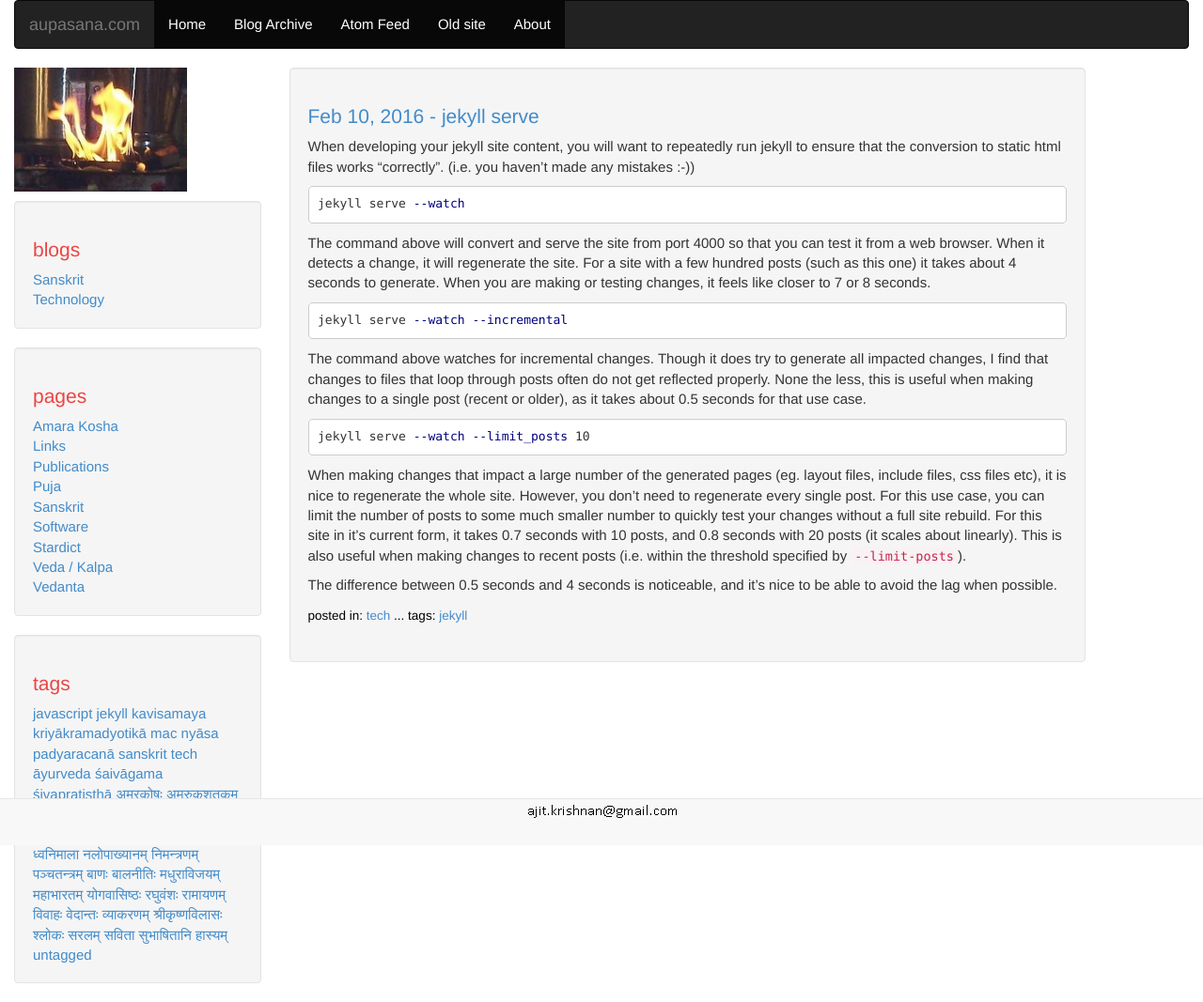
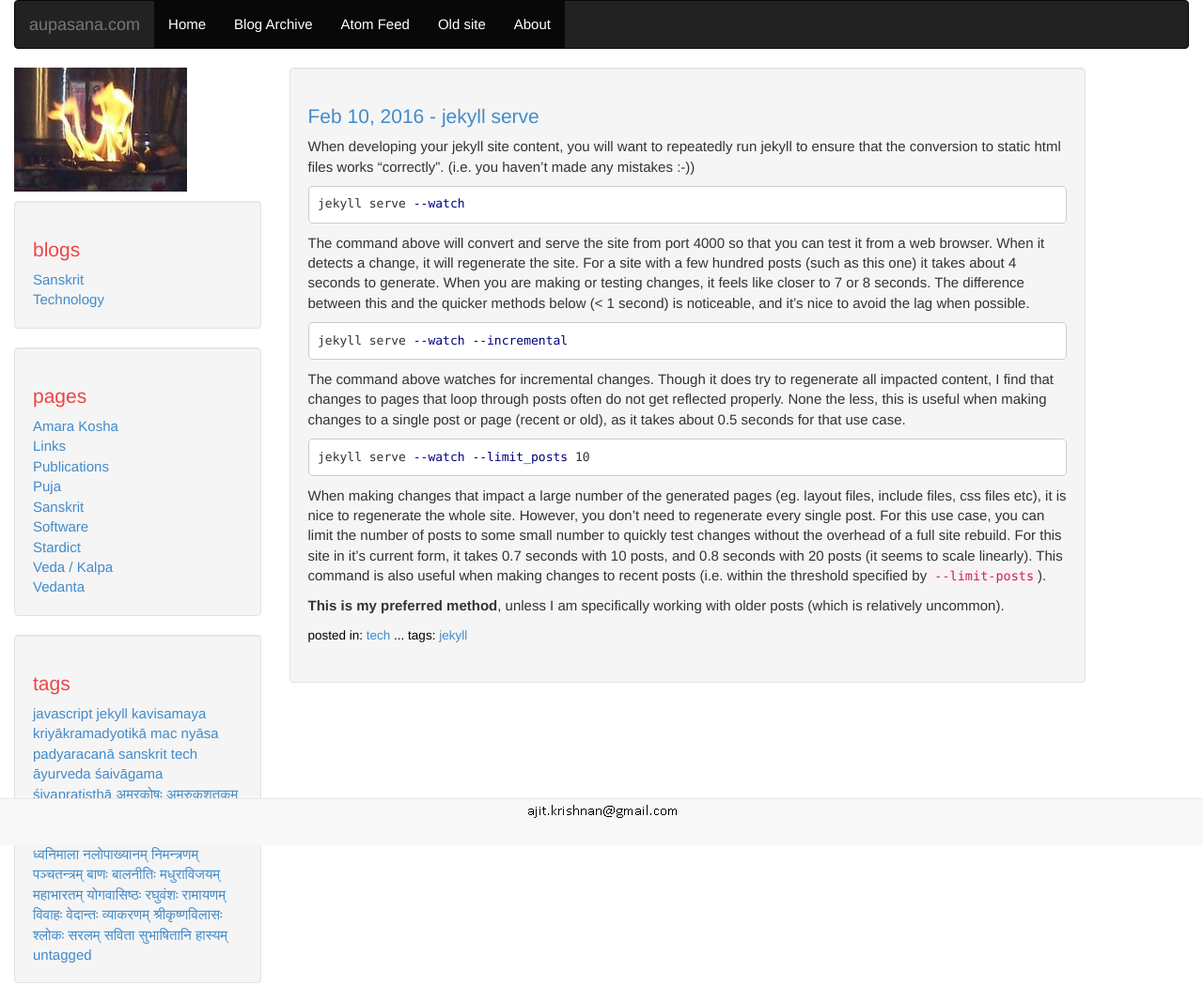
Before and after one commit to aupasana/aupasana.github.io, a Jekyll site: the page built from _posts/2016-02-10-jekyll-serve.md, in a window 1280 px wide. Shown: the whole page at 94% size. Built offline with Jekyll 4.4.1, drawn with Linux system fonts in a browser that asks for light colours; comment, search, counter and statistics services are not loaded.

Commit message:
Update post content

```diff
--- a/_posts/2016-02-10-jekyll-serve.md
+++ b/_posts/2016-02-10-jekyll-serve.md
@@ -20,17 +20,19 @@ The command above will convert and serve the site from port 4000 so that
 you can test it from a web browser. When it detects a change, it will
 regenerate the site. For a site with a few hundred posts (such as this one)
 it takes about 4 seconds to generate. When you are making or testing
-changes, it feels like closer to 7 or 8 seconds.
+changes, it feels like closer to 7 or 8 seconds. The difference between this
+and the quicker methods below (< 1 second) is noticeable, and it's nice
+to avoid the lag when possible.
 
 ~~~ bash
 jekyll serve --watch --incremental
 ~~~
 
 The command above watches for incremental changes. Though it does try
-to generate all impacted changes, I find that changes to files that loop
+to regenerate all impacted content, I find that changes to pages that loop
 through posts often do not get reflected properly. None the less, this is
-useful when making changes to a single post (recent or older), as it takes
-about 0.5 seconds for that use case.
+useful when making changes to a single post or page (recent or old),
+as it takes about 0.5 seconds for that use case.
 
 ~~~ bash
 jekyll serve --watch --limit_posts 10
@@ -40,11 +42,11 @@ When making changes that impact a large number of the generated pages
 (eg. layout files, include files, css files etc), it is nice to regenerate
 the whole site. However, you don't need to regenerate every
 single post. For this use case, you can limit the number of posts to some
-much smaller number to quickly test your changes without a full site rebuild.
+small number to quickly test changes without the overhead of a full site rebuild.
 For this site in it's current form, it takes 0.7 seconds with 10 posts,
-and 0.8 seconds with 20 posts (it scales about linearly). This is also
-useful when making changes to recent posts (i.e. within the threshold
+and 0.8 seconds with 20 posts (it seems to scale linearly). This command
+is also useful when making changes to recent posts (i.e. within the threshold
   specified by `--limit-posts`).
 
-The difference between 0.5 seconds and 4 seconds is noticeable, and it's
-nice to be able to avoid the lag when possible.
+**This is my preferred method**, unless I am
+specifically working with older posts (which is relatively uncommon).
```
